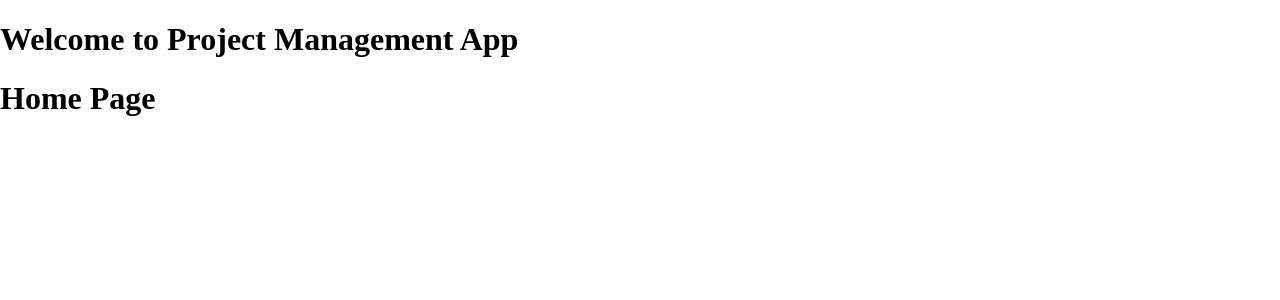
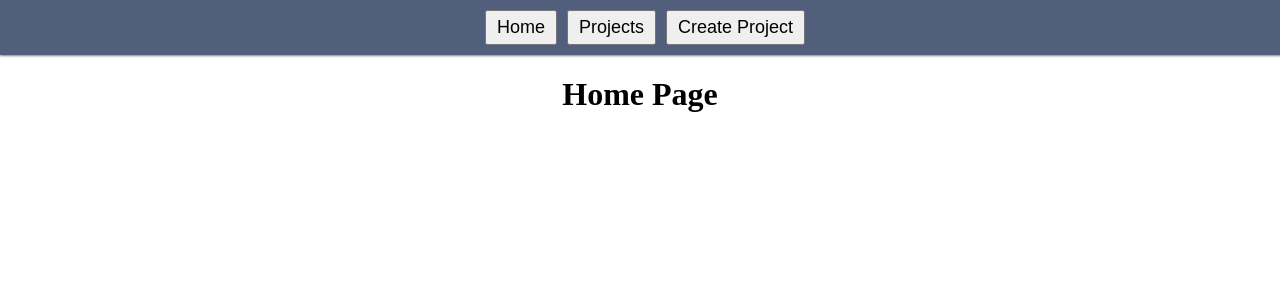
Before and after one commit to juliasohu/react-project-management, a React (Vite) app: page / in a window 1280 px wide. Shown: the top 300 px of the page. Built offline with nearby package versions, Linux system fonts and the light colour scheme.

Commit message:
Implement navbar and styled Loader

```diff
--- a/src/components/Loader.css
+++ b/src/components/Loader.css
@@ -12,6 +12,7 @@
     border-radius: 50%;
     transform: rotate(0deg);
     animation: var(--animation-timing-function) var(--animation-duration) infinite circle-spin-1-animation;
+    margin: 0 auto;
   }
 
   @keyframes circle-spin-1-animation {
--- a/src/components/Navbar.jsx
+++ b/src/components/Navbar.jsx
@@ -1,6 +1,20 @@
+import { NavLink } from "react-router-dom";
+
 function Navbar(){
     return (
-        <h1>Welcome to Project Management App</h1>
+        <nav className="Navbar">
+            <NavLink to="/">
+                <button>Home</button>
+            </NavLink>
+
+            <NavLink to="/projects">
+                <button>Projects</button>
+            </NavLink>
+
+            <NavLink to="/projects/create">
+                <button>Create Project</button>
+            </NavLink>
+        </nav>
     );
 }
 
--- a/src/index.css
+++ b/src/index.css
@@ -2,6 +2,7 @@
 
 body {
   margin: 0;
+  text-align: center;
 }
 
 a {
```
